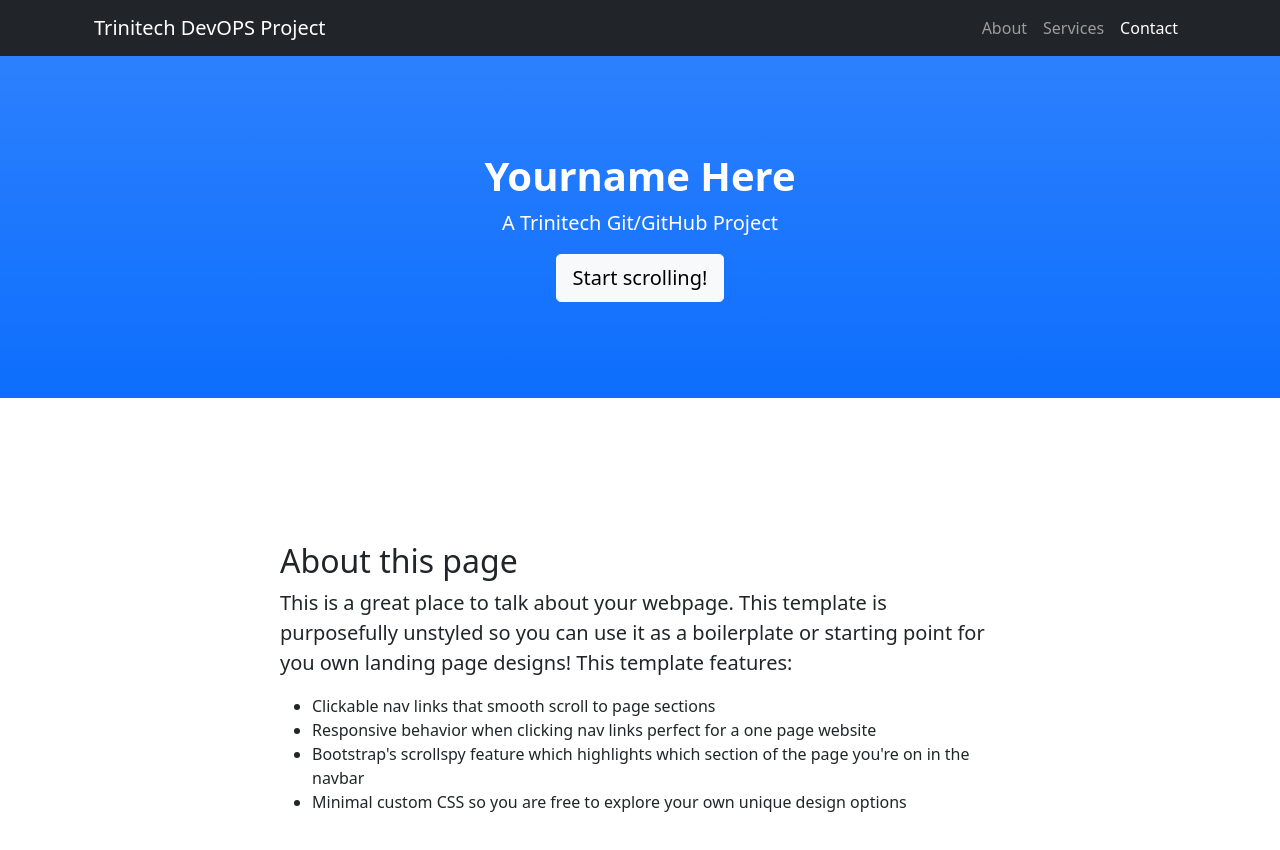
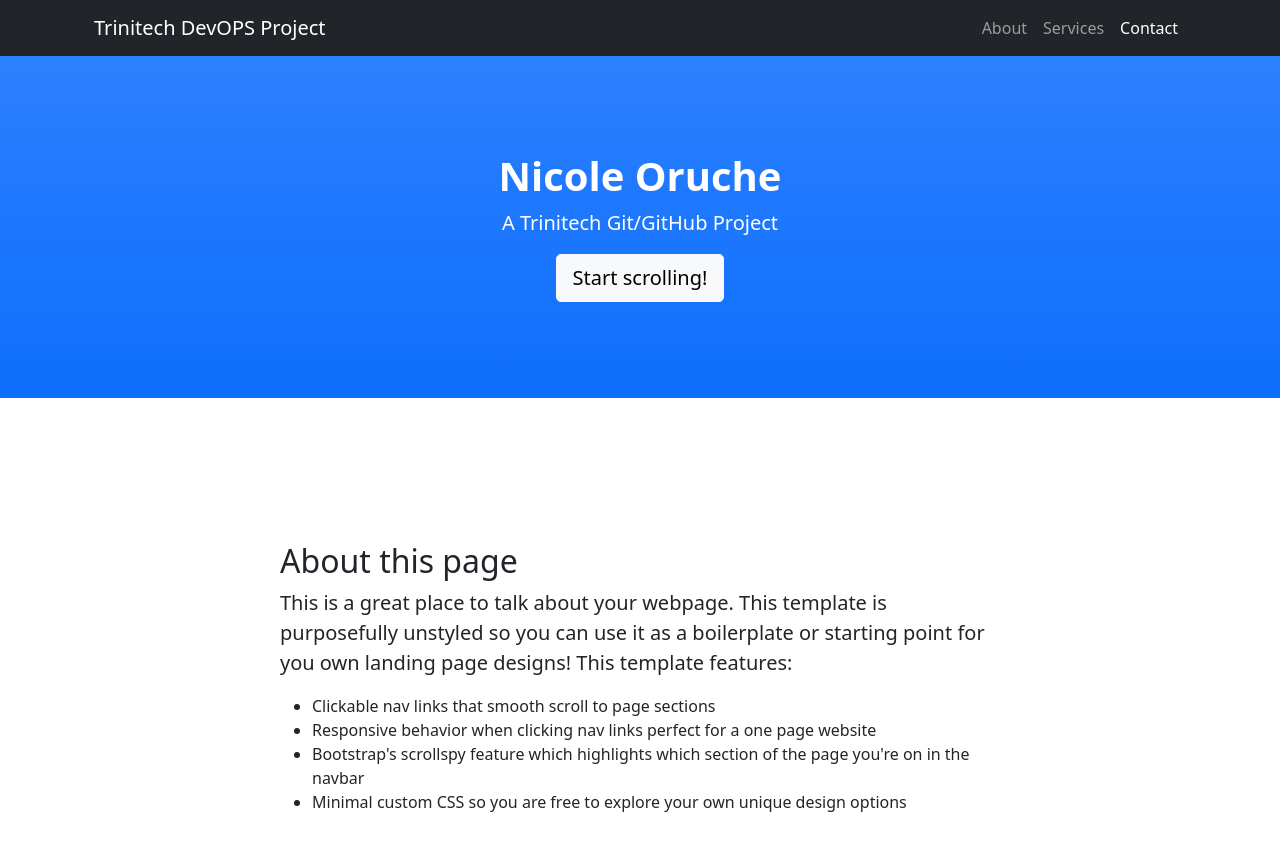
Before and after one commit to Noruche/website1, a plain HTML site: page index.html in a window 1280 px wide. Shown: the top 850 px of the page. Drawn offline with nearby package versions, Linux system fonts and the light colour scheme.

Commit message:
html name change

```diff
--- a/index.html
+++ b/index.html
@@ -30,7 +30,7 @@
         <!-- Header-->
         <header class="bg-primary bg-gradient text-white">
             <div class="container px-4 text-center">
-                <h1 class="fw-bolder">Yourname Here</h1>
+                <h1 class="fw-bolder">Nicole Oruche</h1>
                 <p class="lead">A Trinitech Git/GitHub Project</p>
                 <a class="btn btn-lg btn-light" href="#about">Start scrolling!</a>
             </div>
```
